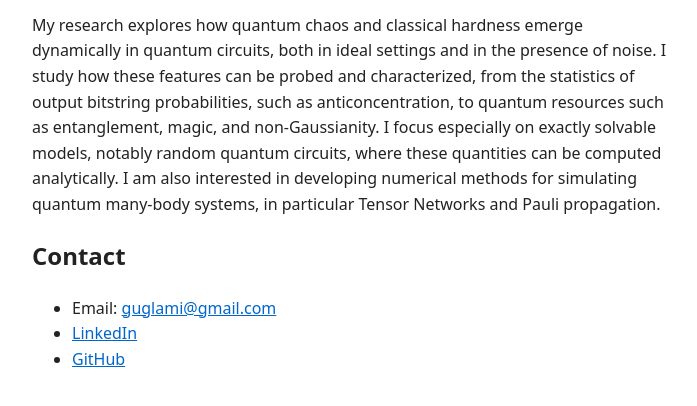
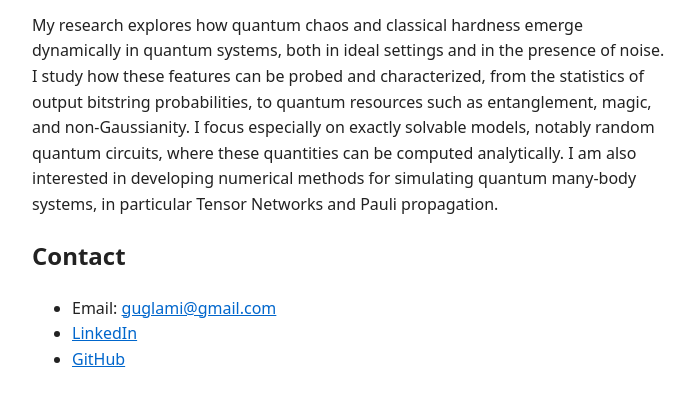
Before and after one commit to guglielmolami/guglielmolami.github.io, a plain HTML site: page index.html in a window 1280 px wide. Shown: the part 164-570 px from the top of the page, without its empty margins (288-985 px from the left). Drawn offline with Linux system fonts and the light colour scheme.

Commit message:
Update index.html

```diff
--- a/index.html
+++ b/index.html
@@ -22,8 +22,8 @@
   <h1>Guglielmo Lami</h1>
   <p class="subtitle">Researcher in quantum physics</p>
 
-  <p>My research explores how quantum chaos and classical hardness emerge dynamically in quantum circuits, both in ideal settings and in the presence of noise.
-I study how these features can be probed and characterized, from the statistics of output bitstring probabilities, such as anticoncentration, to quantum resources such as entanglement, magic, and non-Gaussianity.
+  <p>My research explores how quantum chaos and classical hardness emerge dynamically in quantum systems, both in ideal settings and in the presence of noise.
+I study how these features can be probed and characterized, from the statistics of output bitstring probabilities, to quantum resources such as entanglement, magic, and non-Gaussianity.
 I focus especially on exactly solvable models, notably random quantum circuits, where these quantities can be computed analytically.
 I am also interested in developing numerical methods for simulating quantum many-body systems, in particular Tensor Networks and Pauli propagation.</p>
 
```
